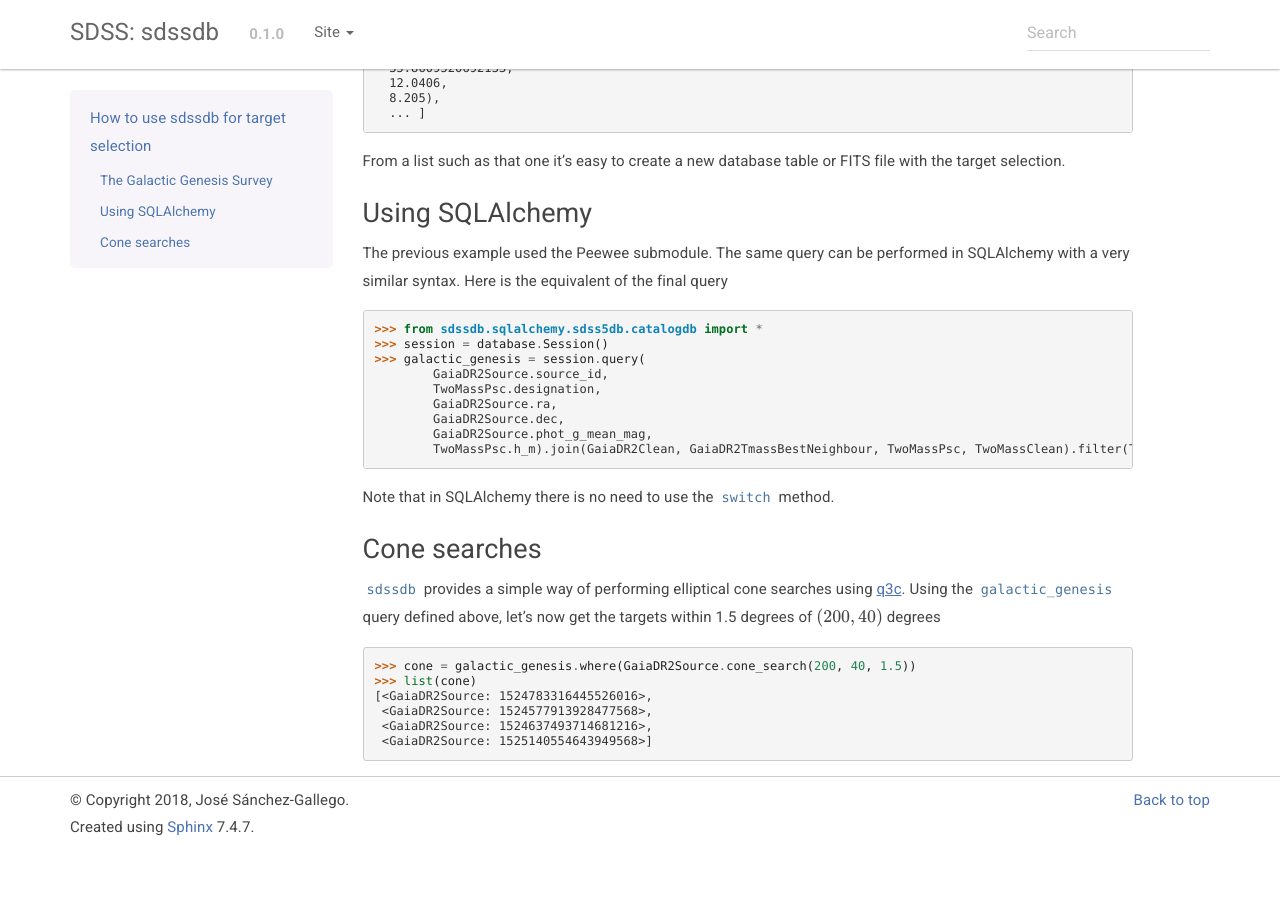
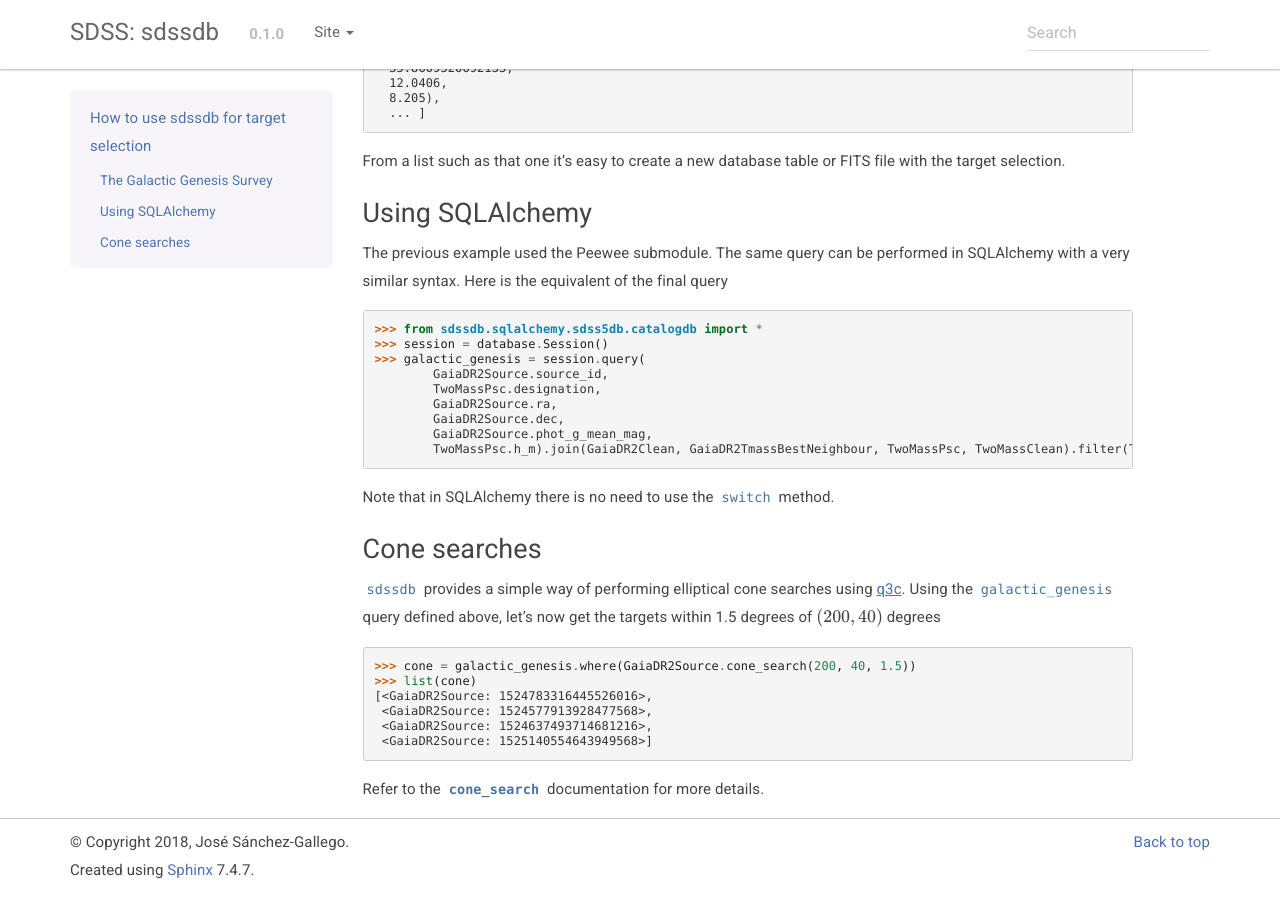
Before and after one commit to sdss/sdssdb, a Sphinx documentation site: the page built from docs/sphinx/example.rst, in a window 1280 px wide and 900 px high, scrolled down 2059 px. Built offline with Sphinx 7.4.7, drawn with Linux system fonts in a browser that asks for light colours; the version number is read from the project's files by our own code; before the commit the page ends 2916 px from its top, so only the background shows below that.

Commit message:
Add reference to cone_search API

```diff
--- a/docs/sphinx/example.rst
+++ b/docs/sphinx/example.rst
@@ -119,3 +119,5 @@ Cone searches
      <GaiaDR2Source: 1524577913928477568>,
      <GaiaDR2Source: 1524637493714681216>,
      <GaiaDR2Source: 1525140554643949568>]
+
+Refer to the `~sdssdb.peewee.BaseModel.cone_search` documentation for more details.
```
